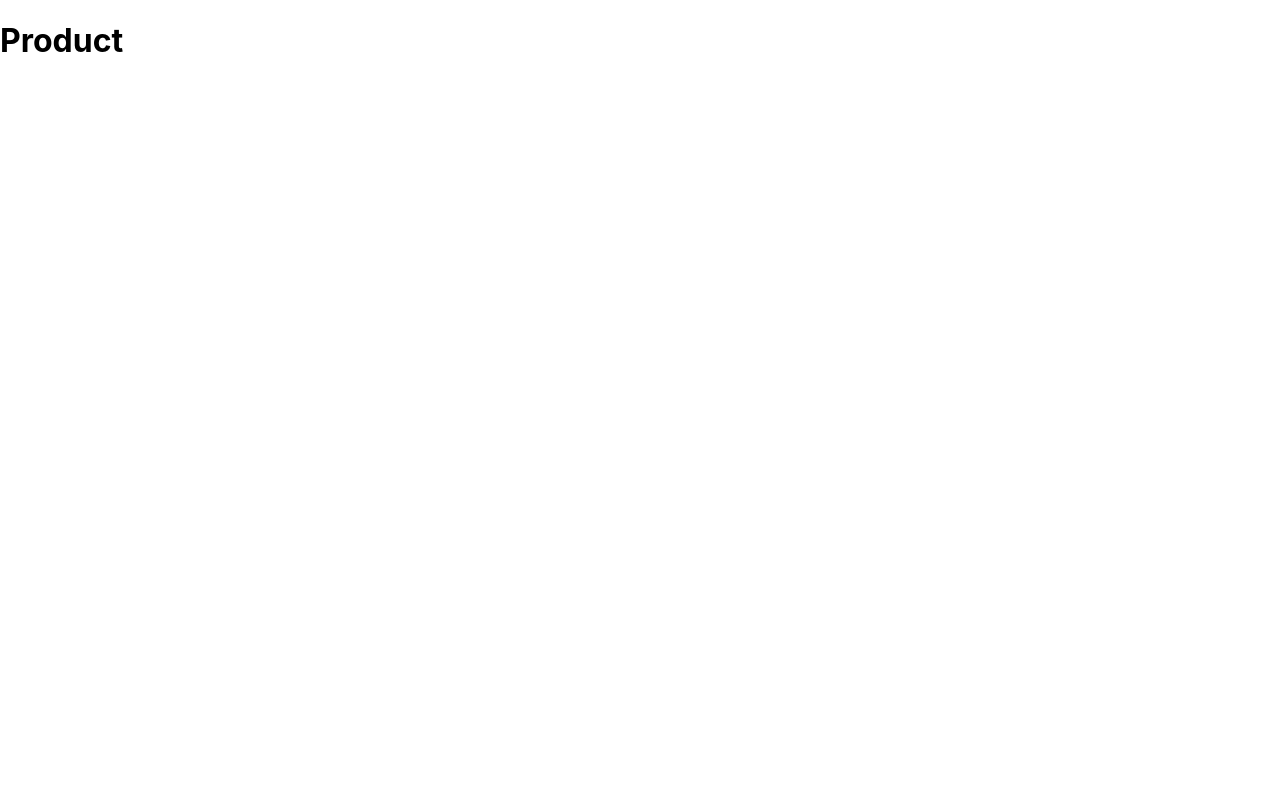
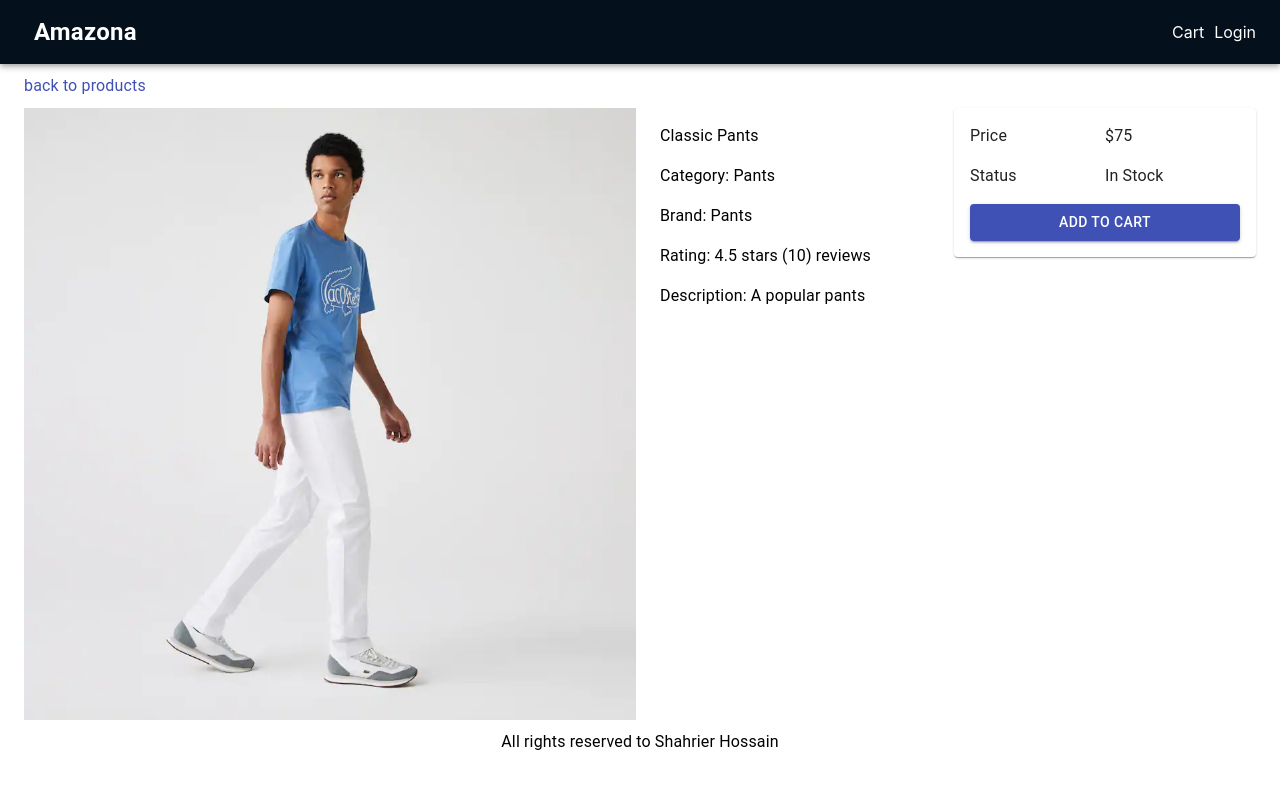
Before and after one commit to hossain-shahrier/Amazona, a Next.js app: page /product/classic-pants in a window 1280 px wide. Shown: the top 788 px of the page. Built offline with nearby package versions, Linux system fonts and the light colour scheme.

Commit message:
Product Information showup

```diff
--- a/components/layout/Layout.jsx
+++ b/components/layout/Layout.jsx
@@ -10,12 +10,13 @@
 import React from "react";
 // Styles
 import useStyles from "../../utils/styles";
-export default function Layout({ children }) {
+export default function Layout({ title, children, description }) {
   const classes = useStyles();
   return (
     <div>
       <Head>
-        <title>Next Amazona</title>
+        <title>{title ? `${title} - Next Amazona` : "Next Amazona"}</title>
+        {description && <meta name="description" content={description} />}
       </Head>
       <AppBar position="static" className={classes.navbar}>
         <Toolbar>
--- a/pages/product/[slug].js
+++ b/pages/product/[slug].js
@@ -1,8 +1,26 @@
+// Components
+import {
+  Button,
+  Card,
+  Grid,
+  Link,
+  List,
+  ListItem,
+  Typography,
+} from "@material-ui/core";
+import Image from "next/image";
+import NextLink from "next/link";
 import { useRouter } from "next/router";
 import React from "react";
+import Layout from "../../components/Layout/Layout";
+// Data from utils
 import data from "../../utils/data";
+import useStyles from "../../utils/styles";
 
 export default function Product() {
+  // Styles
+  const classes = useStyles();
+  //  Router
   const router = useRouter();
   // Fetch the product from url
   const { slug } = router.query;
@@ -11,9 +29,81 @@
   if (!product) {
     return <div>Product not found</div>;
   }
+
   return (
-    <div>
-      <h1>{Product.name}</h1>
-    </div>
+    <Layout title={product.name} description={product.description}>
+      <div className={classes.section}>
+        <NextLink href="/" passHref>
+          <Link>
+            <Typography>back to products</Typography>
+          </Link>
+        </NextLink>
+      </div>
+      <Grid container spacing={1}>
+        <Grid item md={6} xs={12}>
+          <Image
+            src={product.image}
+            alt={product.name}
+            width={640}
+            height={640}
+            layout="responsive"
+          />
+        </Grid>
+        <Grid item md={3} xs={12}>
+          <List>
+            <ListItem>
+              <Typography component="h1">{product.name}</Typography>
+            </ListItem>
+            <ListItem>
+              <Typography>Category: {product.category}</Typography>
+            </ListItem>
+            <ListItem>
+              <Typography>Brand: {product.category}</Typography>
+            </ListItem>
+            <ListItem>
+              <Typography>
+                Rating: {product.rating} stars ({product.numReviews}) reviews
+              </Typography>
+            </ListItem>
+            <ListItem>
+              <Typography>Description: {product.description}</Typography>
+            </ListItem>
+          </List>
+        </Grid>
+        <Grid item md={3} xs={12}>
+          <Card>
+            <List>
+              <ListItem>
+                <Grid container>
+                  <Grid item xs={6}>
+                    <Typography>Price</Typography>
+                  </Grid>
+                  <Grid item xs={6}>
+                    <Typography>${product.price}</Typography>
+                  </Grid>
+                </Grid>
+              </ListItem>
+              <ListItem>
+                <Grid container>
+                  <Grid item xs={6}>
+                    <Typography>Status</Typography>
+                  </Grid>
+                  <Grid item xs={6}>
+                    <Typography>
+                      {product.countInStock > 0 ? "In Stock" : "Unavaiable"}
+                    </Typography>
+                  </Grid>
+                </Grid>
+              </ListItem>
+              <ListItem>
+                <Button fullWidth variant="contained" color="primary">
+                  Add to cart
+                </Button>
+              </ListItem>
+            </List>
+          </Card>
+        </Grid>
+      </Grid>
+    </Layout>
   );
 }
--- a/utils/data.js
+++ b/utils/data.js
@@ -10,7 +10,7 @@
       brand: "Nike",
       rating: 4.5,
       numReviews: 10,
-      countInStock: 20,
+      countInStock: 0,
       description: "A popular shirt",
     },
     {
--- a/utils/styles.js
+++ b/utils/styles.js
@@ -16,7 +16,12 @@
   main: {
     minHeight: "80vh",
   },
+  section: {
+    marginTop: 10,
+    marginBottom: 10,
+  },
   footer: {
+    marginTop: 10,
     textAlign: "center",
   },
 });
```
